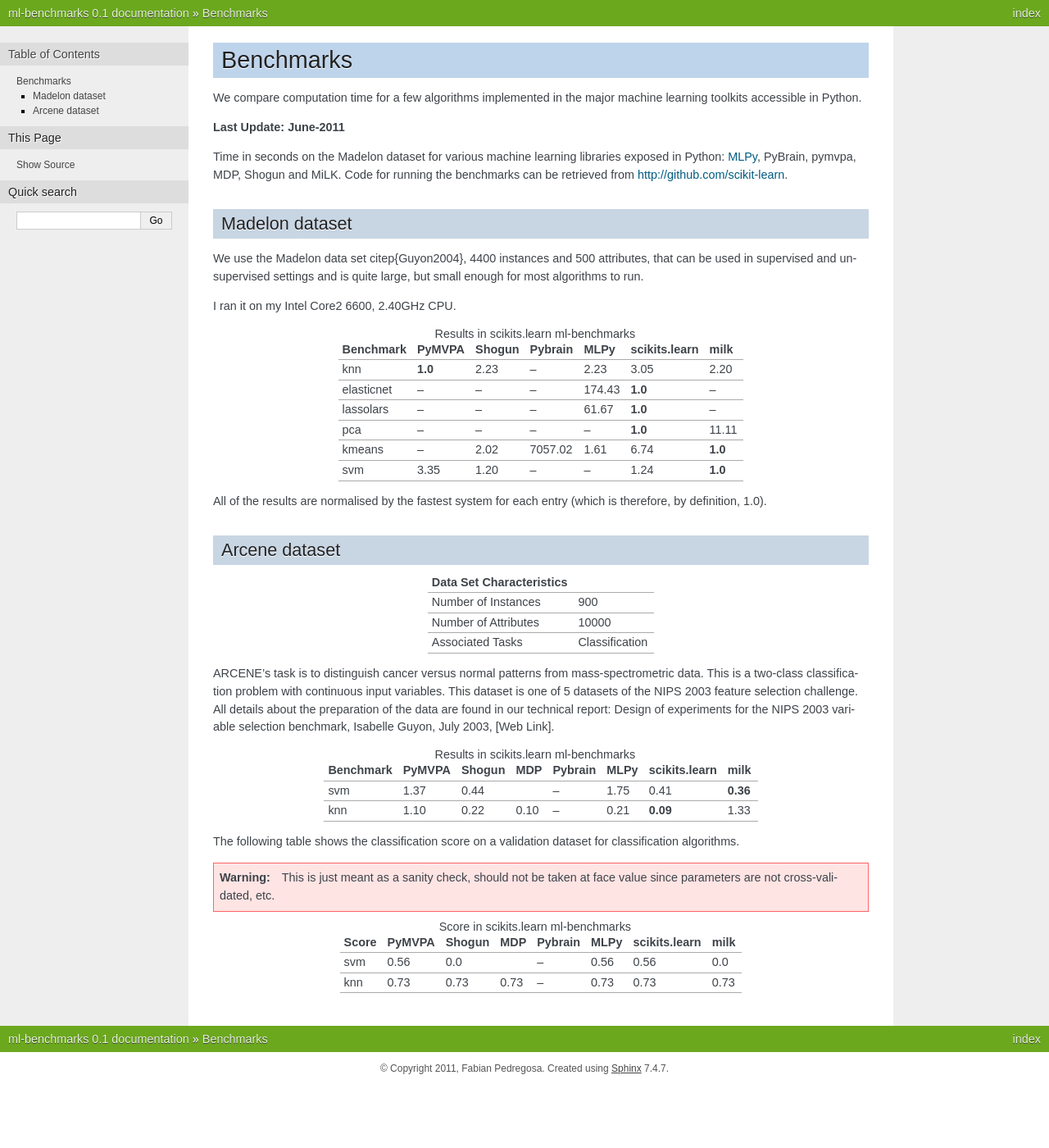
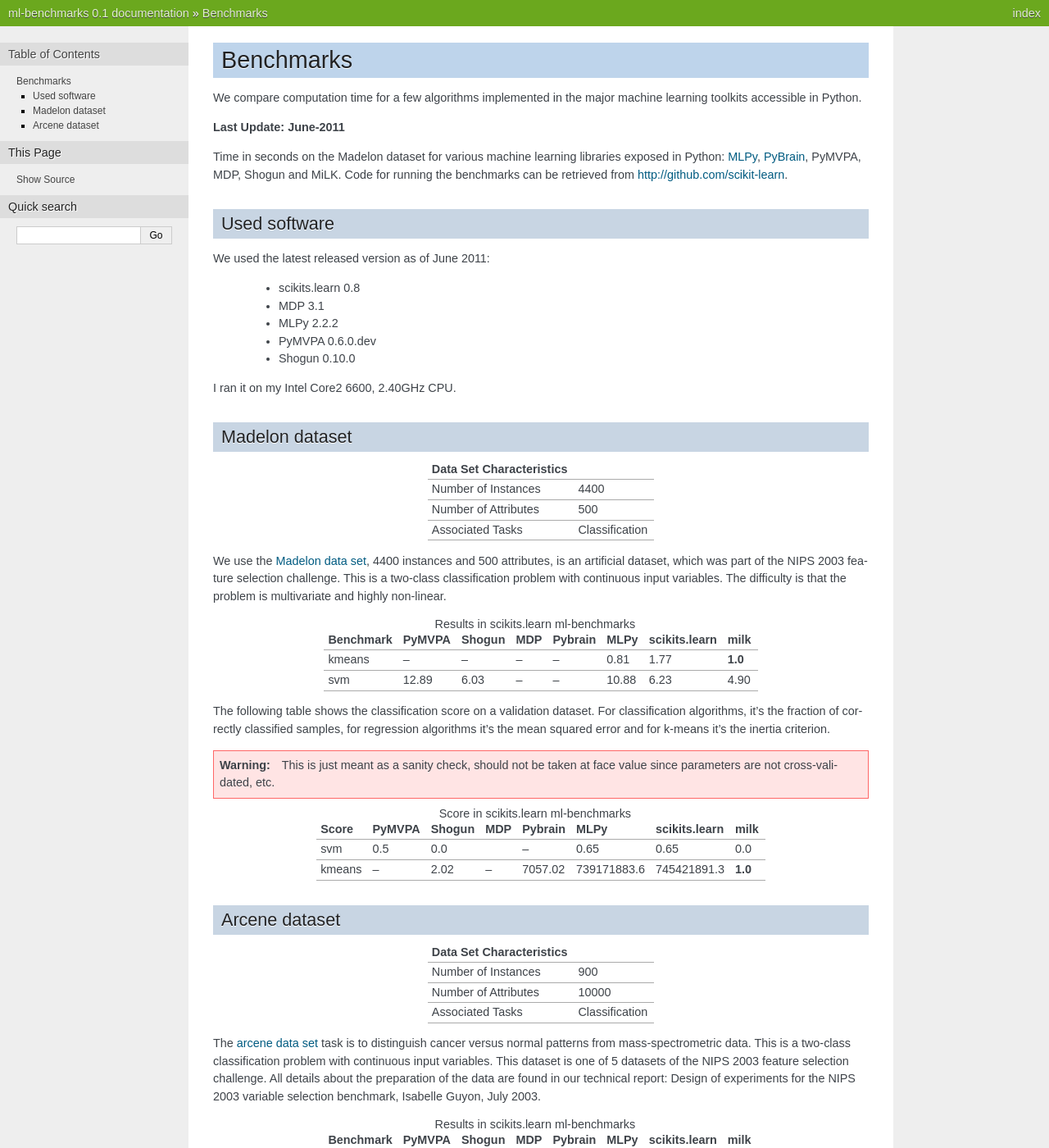
Before and after one commit to scikit-learn/ml-benchmarks, a Sphinx documentation site: the page built from doc/index.rst, in a window 1280 px wide and 1400 px high. Shown: the whole window at 82% size. Built offline with Sphinx 7.4.7, drawn with Linux system fonts in a browser that asks for light colours; formulas are drawn with MathJax 3; some of the changed text lies outside the part shown.

Commit message:
More benchmark refactoring.

```diff
--- a/doc/index.rst
+++ b/doc/index.rst
@@ -6,39 +6,77 @@ Benchmarks
 We compare computation time for a few algorithms implemented in the
 major machine learning toolkits accessible in Python.
 
-
 **Last Update: June-2011**
 
-Time in seconds on the Madelon dataset for various machine learning libraries exposed in Python:
-`MLPy <https://mlpy.fbk.eu/>`_, PyBrain, pymvpa, MDP, Shogun and MiLK. Code for running the
+Time in seconds on the Madelon dataset for various machine learning libraries
+exposed in Python: `MLPy <https://mlpy.fbk.eu/>`_, `PyBrain
+<http://pybrain.org/>`_, PyMVPA, MDP, Shogun and MiLK. Code for running the
 benchmarks can be retrieved from http://github.com/scikit-learn.
 
+
+Used software
+-------------
+
+We used the latest released version as of June 2011:
+
+  - scikits.learn 0.8
+  - MDP 3.1
+  - MLPy 2.2.2
+  - PyMVPA 0.6.0.dev
+  - Shogun 0.10.0
+
+I ran it on my Intel Core2 6600, 2.40GHz CPU.
 
 Madelon dataset
 ----------------
 
-We use the Madelon data set \citep{Guyon2004}, 4400 instances and 500
-attributes, that can be used in supervised and unsupervised settings and is
-quite large, but small enough for most algorithms to run.
 
-I ran it on my Intel Core2 6600, 2.40GHz CPU.
+========================       ====================
+Data Set Characteristics
+========================       ====================
+Number of Instances                       4400
+Number of Attributes                       500
+Associated Tasks                Classification
+========================       ====================
+
+
+We use the `Madelon data set
+<http://archive.ics.uci.edu/ml/datasets/Madelon>`_, 4400 instances and 500
+attributes, is an artificial dataset, which was part of the NIPS 2003
+feature selection challenge. This is a two-class classification problem with
+continuous input variables. The difficulty is that the problem is multivariate
+and highly non-linear.
+
+
 
 .. table:: Results in scikits.learn ml-benchmarks
 
-     ============         =======           ======          =======         ========    =============         ========
-        Benchmark          PyMVPA           Shogun          Pybrain             MLPy    scikits.learn             milk
-     ============         =======           ======          =======         ========    =============         ========
-             knn          **1.0**             2.23               --             2.23             3.05             2.20
-      elasticnet               --               --               --           174.43          **1.0**               --
-       lassolars               --               --               --            61.67          **1.0**               --
-             pca               --               --               --               --          **1.0**            11.11
-          kmeans               --             2.02          7057.02             1.61             6.74          **1.0**
-             svm             3.35             1.20               --               --             1.24          **1.0**
-     ============         =======           ======          =======         ========    =============         ========
+     ============         =======           ======     ====     =======         ========    =============         ========
+        Benchmark          PyMVPA           Shogun      MDP     Pybrain             MLPy    scikits.learn             milk
+     ============         =======           ======     ====     =======         ========    =============         ========
+          kmeans               --               --       --          --             0.81             1.77          **1.0**
+             svm            12.89             6.03       --          --            10.88             6.23             4.90
+     ============         =======           ======     ====     =======         ========    =============         ========
 
 
-All of the results are normalised by the fastest system for each entry (which
-is therefore, by definition, 1.0).
+The following table shows the classification score on a validation dataset.
+For classification algorithms, it's the fraction of correctly classified
+samples, for regression algorithms it's the mean squared error and for k-means it's the inertia criterion.
+
+.. warning::
+
+     This is just meant as a sanity check, should not be taken at face
+     value since parameters are not cross-validated, etc.
+
+.. table:: Score in scikits.learn ml-benchmarks
+
+     ============         =======           ======    ====      =======         ===========       =============         ========
+            Score          PyMVPA           Shogun    MDP       Pybrain                MLPy       scikits.learn             milk
+     ============         =======           ======    ====      =======         ===========       =============         ========
+             svm             0.5               0.0                   --                0.65             0.65              0.0
+          kmeans               --             2.02      --      7057.02         739171883.6         745421891.3          **1.0**
+     ============         =======           ======    ====      =======         ===========       =============         ========
+
 
 
 Arcene dataset
@@ -52,12 +90,13 @@ Number of Attributes                     10000
 Associated Tasks                Classification
 ========================       ====================
 
-ARCENE's task is to distinguish cancer versus normal patterns from
-mass-spectrometric data. This is a two-class classification problem with
-continuous input variables. This dataset is one of 5 datasets of the NIPS 2003
-feature selection challenge. All details about the preparation of the data are found in our technical
-report: Design of experiments for the NIPS 2003 variable selection benchmark,
-Isabelle Guyon, July 2003, [Web Link].
+The `arcene data set <http://archive.ics.uci.edu/ml/datasets/Arcene>`_ task is
+to distinguish cancer versus normal patterns from mass-spectrometric data.
+This is a two-class classification problem with continuous input variables.
+This dataset is one of 5 datasets of the NIPS 2003 feature selection
+challenge. All details about the preparation of the data are found in our
+technical report: Design of experiments for the NIPS 2003 variable selection
+benchmark, Isabelle Guyon, July 2003.
 
 
 
@@ -69,16 +108,10 @@ Isabelle Guyon, July 2003, [Web Link].
      ============         =======           ======    =====          =======         ========    =============         ========
              svm             1.37             0.44                        --             1.75             0.41         **0.36**
              knn             1.10             0.22     0.10               --             0.21         **0.09**           1.33
+       lassolars            10.99               --       --               --             3.80             1.16
      ============         =======           ======    =====          =======         ========    =============         ========
 
 
-The following table shows the classification score on a validation dataset for
-classification algorithms.
-
-.. warning::
-
-     This is just meant as a sanity check, should not be taken at face
-     value since parameters are not cross-validated, etc.
 
 
 .. table:: Score in scikits.learn ml-benchmarks
```
Also changed, not shown: other parts of doc/index.rst (+1 -0 lines), 5 other files.
